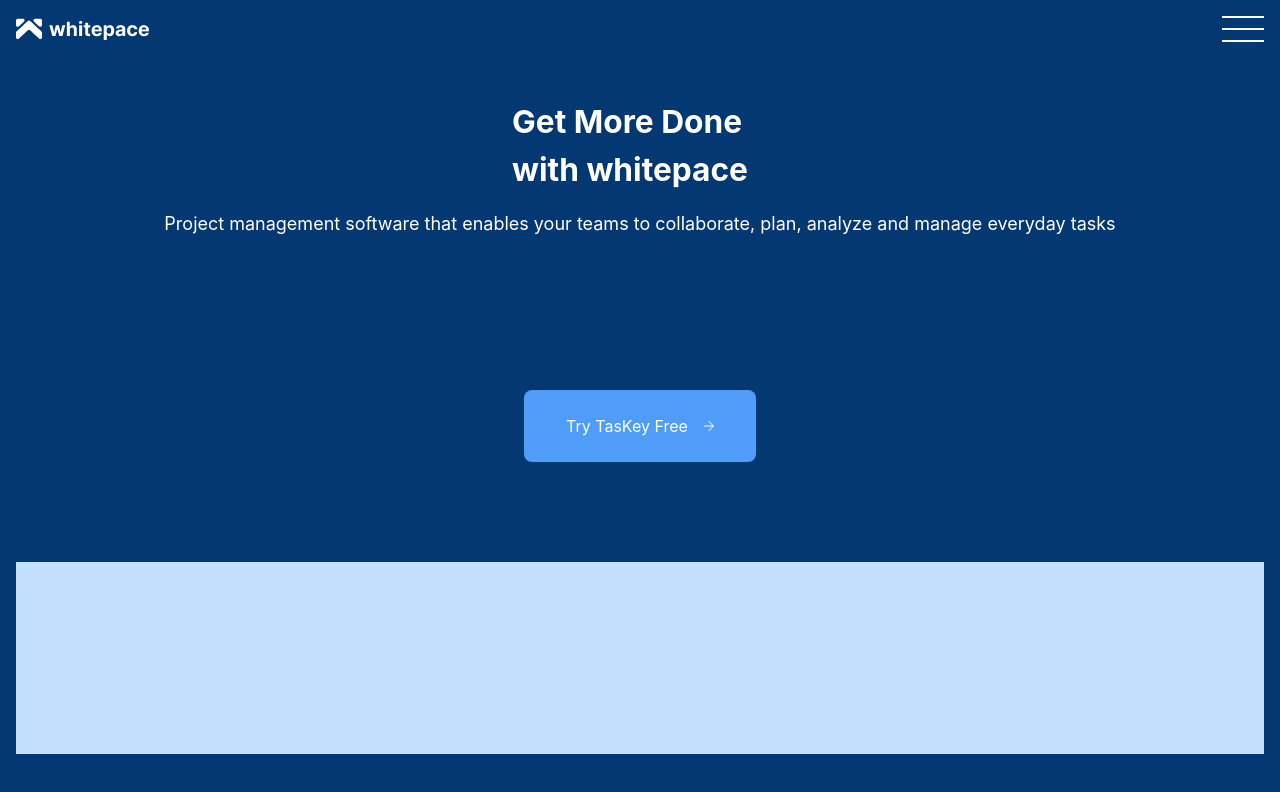
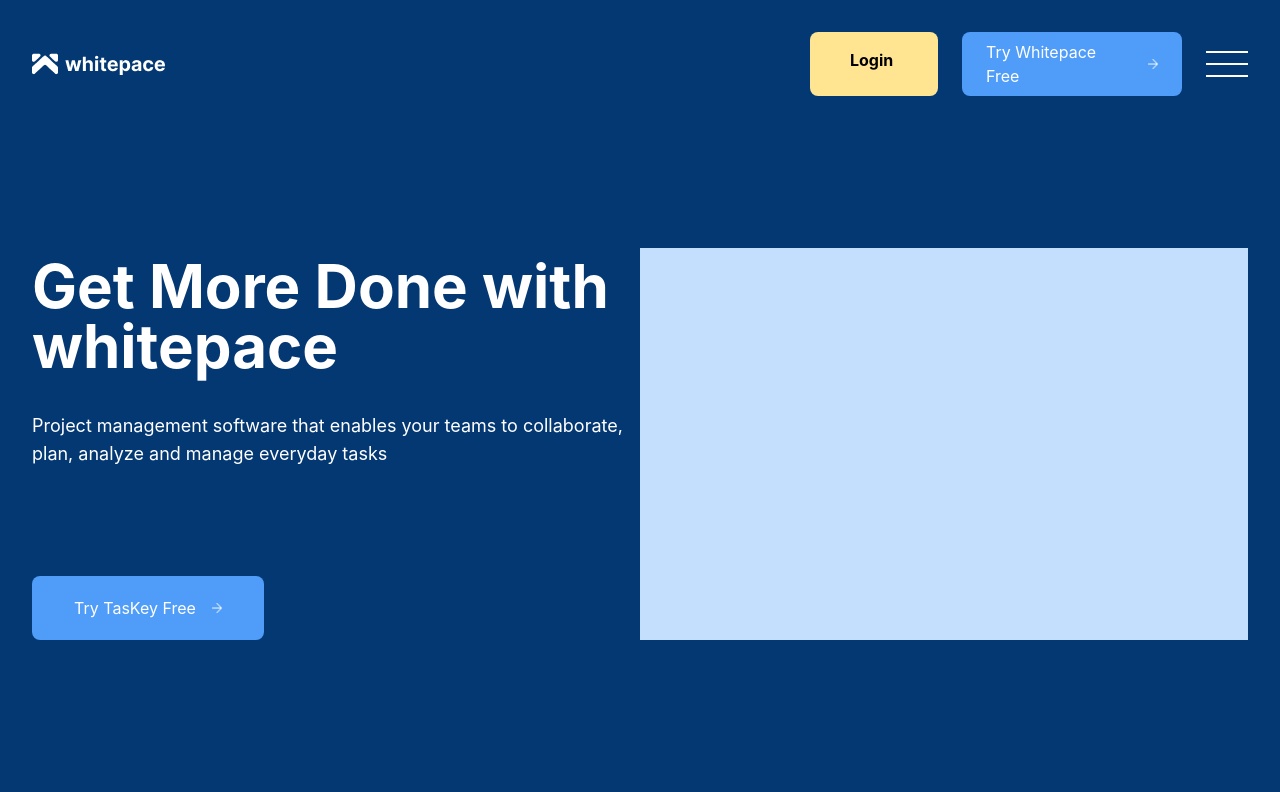
Before and after one commit to mohamedsuhail17/whitepace, a React (Vite) app: page / in a window 1280 px wide. Shown: the top 792 px of the page. Built offline with nearby package versions, Linux system fonts and the light colour scheme.

Commit message:
add 2xl responsiveness

```diff
--- a/src/components/firstpage/Header.jsx
+++ b/src/components/firstpage/Header.jsx
@@ -5,24 +5,42 @@ import rightArrow from "/src/assets/Group 212.png"
 
 export default function Header(){
     return(
-        <header className="flex justify-between items-center p-4 mb-10 2xl:justify-end gap-6">
+        <header className="flex justify-between items-center p-4 md:p-6 xl:p-8 mb-10 xl:justify-end gap-6 4xl:px-52">
 
-            <div className="logo 2xl:mr-auto">
+            <div className="logo xl:mr-auto">
                 <img src={logo} alt="comapny logo" />
             </div>
+            <div className="hidden 2xl:block text-white 2xl:flex 2xl:gap-15 mr-10">
+                <select name="" id="">
+                    <option value="product" default>Product</option>
+                    <option value=""></option>
+                </select>
+                <select name="" id="">
+                    <option value="solution" default>Solution</option>
+                    <option value=""></option>
+                </select>
+                <select name="" id="">
+                    <option value="resources" default>Resources</option>
+                    <option value=""></option>
+                </select>
+                <select name="" id="">
+                    <option value="pricing" default>Pricing</option>
+                    <option value=""></option>
+                </select>
+            </div>
 
-            <div className="hidden 2xl:block w-32 font-bold h-16 bg-btn-login px-10 py-4 rounded-lg ">
+            <div className="hidden xl:block w-32 font-bold h-16 bg-btn-login px-10 py-4 rounded-lg ">
                 <button>Login</button>
             </div>
 
-            <div className="hidden 2xl:block  w-55 h-16 text-white bg-btn-free-trial rounded-lg items-center justify-center px-6 py-4 2xl:flex 2xl:gap-4">
+            <div className="hidden xl:block  w-55 h-16 text-white bg-btn-free-trial rounded-lg items-center justify-center px-6 py-4 xl:flex xl:gap-4">
                  <span>Try Whitepace Free</span>
                  <div className="w-[10px] h-[10px]">
                      <img className="w-full h-full" src={rightArrow} alt="arrow" />
                  </div>
             </div>
 
-            <div>
+            <div className="2xl:hidden">
                 <img src={menuBtn} alt="comapny logo" />
             </div>
         </header>
--- a/src/components/firstpage/Main.jsx
+++ b/src/components/firstpage/Main.jsx
@@ -2,25 +2,22 @@ import rightArrow from "/src/assets/Group 212.png"
 
 export default function Main(){
     return(
-        <main className="grid mx-4 mb-15 2xl:grid-cols-2">
-            <div className="2xl:flex 2xl:flex-col 2xl:items-start">
-                <h4 className="h-22 w-72 text-header4 px-4 mx-auto mb-6 font-bold text-white 2xl:text-4xl 2xl:text-start 2xl:px-0 2xl:mx-0 2xl:py-2">
+        <main className="grid mx-4 md:mx-6 xl:mx-8 mb-15 xl:grid-cols-2 xl:mt-30 4xl:mx-52">
+            <div className="xl:flex xl:flex-col xl:items-start xl:gap-11 2xl:py-10 4xl:mb-">
+                <h4 className="h-22 w-72 text-header4 px-4 mx-auto mb-6 font-bold text-white xl:text-6xl xl:text-start xl:px-0 xl:mx-0 xl:py-2 xl:w-fit xl:mb-8">
                     Get More Done with whitepace
                 </h4>
-                <p className="h-30 text-center text-lg text-white mb-15 2xl:text-start">
+                <p className="h-30 text-center text-lg text-white mb-15 xl:mb-0 xl:text-start">
                     Project management software that enables your teams to collaborate, plan, analyze and manage everyday tasks
                 </p>
-
-                <div className="mx-auto py-8 w-58 h-18 text-white bg-btn-free-trial rounded-lg mb-25 flex items-center justify-center gap-4 2xl:mb-0 2xl:mx-0">
+                <div className="mx-auto py-8 w-58 h-15 text-white bg-btn-free-trial rounded-lg mb-25 flex items-center justify-center gap-4 xl:mb-0 xl:mx-0">
                     <span>Try TasKey Free</span>
                     <div className="w-[10px] h-[10px]">
                         <img className="w-full h-full" src={rightArrow} alt="arrow" />
                     </div>
                 </div>
             </div>
-
-            <div className="bg-image-container h-48 w-full text-white 2xl:h-full">
-
+            <div className="bg-image-container h-50 max-w-7/10 w-full mx-auto text-white xl:h-full xl:max-w-full">
             </div>
         </main>
     )
--- a/src/index.css
+++ b/src/index.css
@@ -6,5 +6,7 @@
   --color-image-container: #C4DEFD;
   --color-btn-login: #FFE492;
   --text-header4: 1.980rem;
-
+  --breakpoint-xl: 72rem;
+  --breakpoint-2xl:  90rem;
+  --breakpoint-4xl: 120rem;
 }
```
